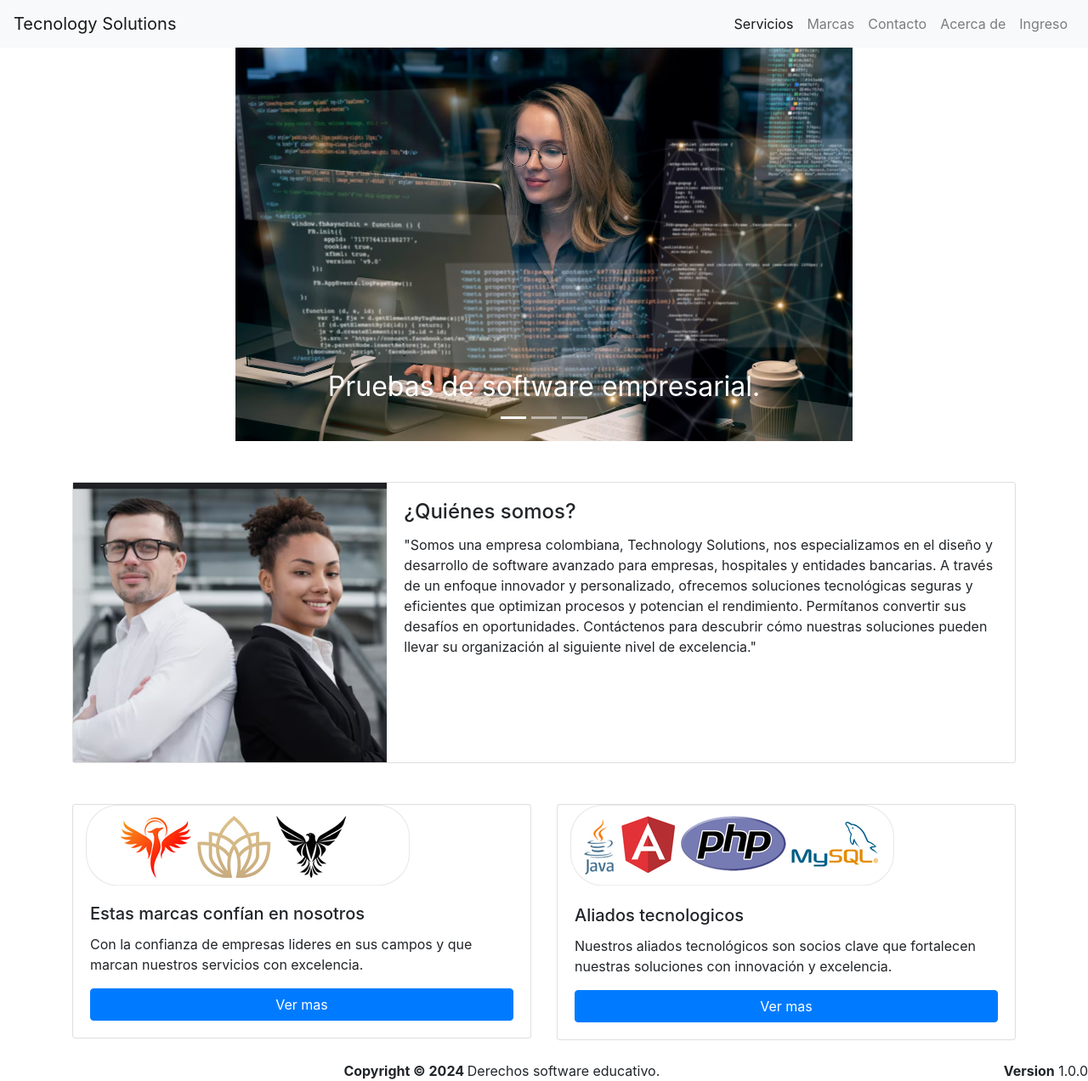
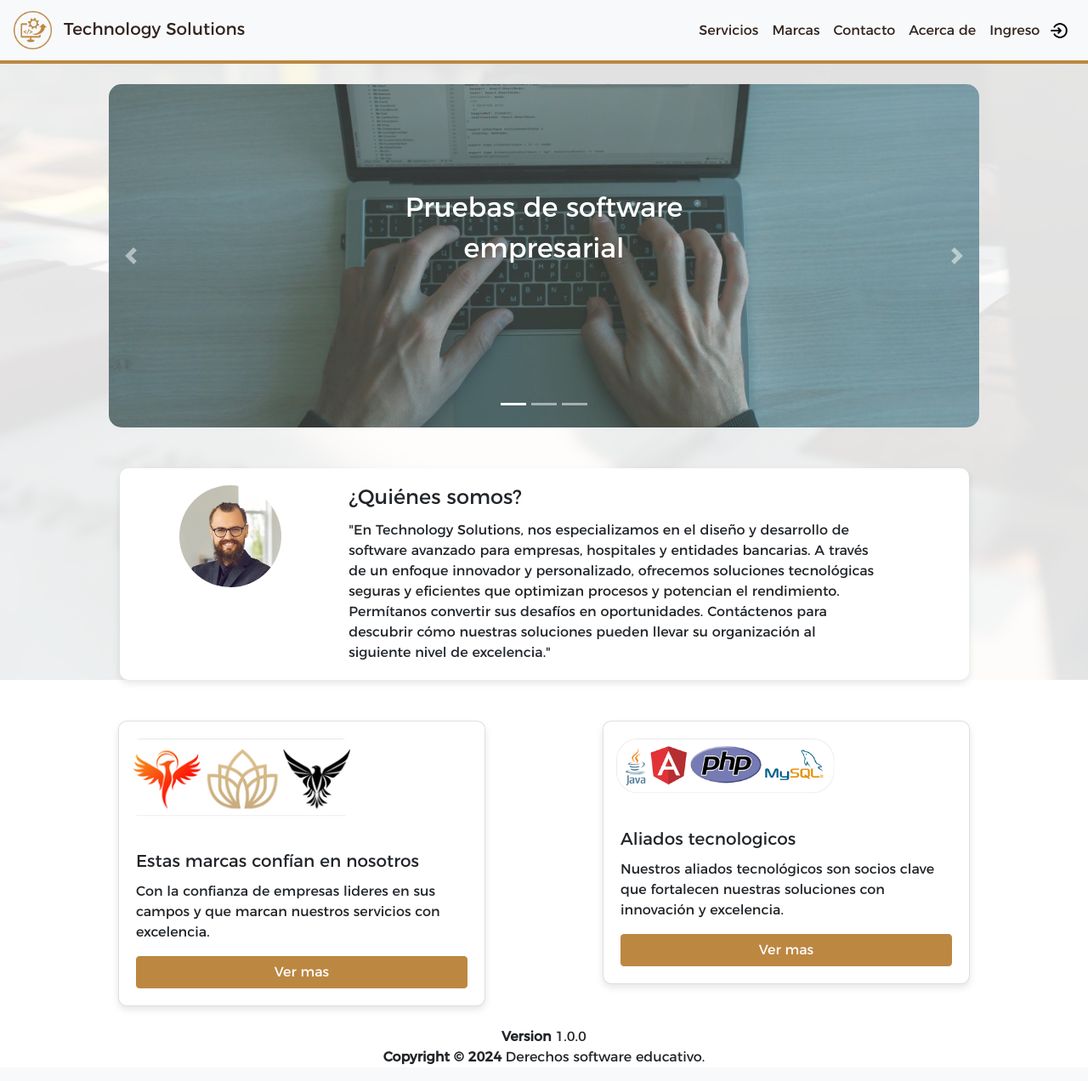
Before and after one commit to JhonnLeal/FrontEnd_poli, a PHP site: page /vistas/Home/ in a window 1280 px wide. Shown: the whole page at 85% size. Run offline with PHP 8.4, Linux system fonts and the light colour scheme; some libraries are stand-ins or nearby versions.

Commit message:
Add files via upload

```diff
--- a/estructura/header.php
+++ b/estructura/header.php
@@ -1,32 +1,22 @@
 <!DOCTYPE html>
 <html lang="es">
+
 <head>
     <meta charset="UTF-8">
     <meta name="viewport" content="width=device-width, initial-scale=1.0">
     <title>Tecnology Solutions</title>
-
     <link rel="stylesheet" href="https://cdn.jsdelivr.net/npm/bootstrap@4.6.2/dist/css/bootstrap.min.css" integrity="sha384-xOolHFLEh07PJGoPkLv1IbcEPTNtaed2xpHsD9ESMhqIYd0nLMwNLD69Npy4HI+N" crossorigin="anonymous">
-
-    <link href="
-    https://cdn.jsdelivr.net/npm/bootstrap-select@1.13.18/dist/css/bootstrap-select.min.css
-    " rel="stylesheet">
-    <!-- <link rel="stylesheet" href="https://cdn.jsdelivr.net/npm/bootstrap-select@1.13.14/dist/css/bootstrap-select.min.css"> -->
     <link rel="stylesheet" href="../../public/style/style.css">
-    <link rel="stylesheet" href="../../public/archivos/css/font-awesome.css">
-    <link rel="stylesheet" href="../../public/archivos/css/AdminLTE.min.css">
-    <link rel="stylesheet" href="../../public/archivos/css/_all-skins.min.css">
-    <link rel="apple-touch-icon" href="../../public/archivos/img/apple-touch-icon.png">
-    <link rel="shortcut icon" href="../../public/archivos/img/favicon.ico">
+    <link rel="shortcut icon" href="../../public/img/icon.png">
 
 
     <!-- <link rel="stylesheet" href="https://cdn.datatables.net/2.0.3/css/dataTables.dataTables.min.css"> -->
     <script src="https://code.jquery.com/jquery-3.6.0.min.js"></script>
     <link rel="stylesheet" href="https://cdn.datatables.net/1.11.6/css/jquery.dataTables.min.css">
 
-    <!-- <link rel="stylesheet" type="text/css" href="../../public/archivos/css/bootstrap-select.min.css"> -->
 
-    <link rel="stylesheet" href="https://cdn.jsdelivr.net/npm/bootstrap-icons@1.11.3/font/bootstrap-icons.min.css">
-    <link rel="stylesheet" href="https://stackpath.bootstrapcdn.com/bootstrap/4.5.2/css/bootstrap.min.css">
+    <script src="https://cdn.jsdelivr.net/npm/jquery@3.5.1/dist/jquery.slim.min.js" integrity="sha384-DfXdz2htPH0lsSSs5nCTpuj/zy4C+OGpamoFVy38MVBnE+IbbVYUew+OrCXaRkfj" crossorigin="anonymous"></script>
+    <script src="https://cdn.jsdelivr.net/npm/bootstrap@4.6.2/dist/js/bootstrap.bundle.min.js" integrity="sha384-Fy6S3B9q64WdZWQUiU+q4/2Lc9npb8tCaSX9FK7E8HnRr0Jz8D6OP9dO5Vg3Q9ct" crossorigin="anonymous"></script>
 </head>
 
 <body>
--- a/estructura/nav.php
+++ b/estructura/nav.php
@@ -1,13 +1,12 @@
-<nav class="navbar navbar-expand-lg navbar-light bg-light">
-  <a class="navbar-brand" href="#">Tecnology Solutions</a>
-  <button class="navbar-toggler" type="button" data-toggle="collapse" data-target="#navbarSupportedContent" aria-controls="navbarSupportedContent" aria-expanded="false" aria-label="Toggle navigation">
-    <span class="navbar-toggler-icon"></span>
-  </button>
-
-  <div class="collapse navbar-collapse" id="navbarSupportedContent">
-    <ul class="navbar-nav ml-auto"> <!-- Cambiado mr-auto a ml-auto para alinear a la derecha -->
-      <li class="nav-item active">
-        <a class="nav-link" href="../../vistas/admin/">Servicios <span class="sr-only">(current)</span></a>
+<nav class="navbar navbar-expand-lg navbar-light bg-light custom-navbar">
+  <a class="navbar-brand" href="#">
+    <img src="../../public/img/icon.png" style="width: 45px; height: 45px; margin-right: 8px;">
+    Technology Solutions
+  </a>
+  <div class="collapse navbar-collapse">
+    <ul class="navbar-nav ml-auto">
+      <li class="nav-item">
+        <a class="nav-link" href="../../vistas/admin/">Servicios</a>
       </li>
       <li class="nav-item">
         <a class="nav-link" href="#">Marcas</a>
@@ -19,22 +18,53 @@
         <a class="nav-link" href="#">Acerca de</a>
       </li>
       <li class="nav-item">
-        <a class="nav-link" href="../../vistas/login.html">Ingreso</a>
+        <a class="nav-link" href="../../vistas/login.html">
+          Ingreso <img src="../../public/img/log1.png" class="icono-ingreso" style="width: 20px; height: 20px; margin-left: 8px;" alt="Icono de ingreso"> <!-- Icono después del texto -->
+        </a>
       </li>
-<!--       <li class="nav-item dropdown">
-        <a class="nav-link dropdown-toggle" href="#" role="button" data-toggle="dropdown" aria-expanded="false">
-          Contacto
-        </a>
-        <div class="dropdown-menu">
-          <a class="dropdown-item" href="#">Acerca de</a>
-          <a class="dropdown-item" href="#">Ingreso</a>
-          <div class="dropdown-divider"></div>
-          <a class="dropdown-item" href="#">Something else here</a>
-        </div>
-      </li> -->
-<!--       <li class="nav-item">
-        <a class="nav-link disabled">Disabled</a>
-      </li> -->
     </ul>
   </div>
 </nav>
+
+
+<style>
+  .custom-navbar {
+    border-bottom: 4px solid #BC8741;
+    /* Línea inferior */
+  }
+
+  .navbar-brand img {
+    vertical-align: middle;
+    /* Alinea el icono con el texto */
+  }
+
+  /* --------------------------------------------- */
+  .nav-link {
+    color: #31241E !important;
+  }
+
+  .navbar-brand {
+    color: #31241E !important;
+  }
+
+  .nav-item .nav-link:hover {
+    color: #BC8741 !important;
+    /* Cambia el color del texto al pasar el mouse, asegurándote de que sobrescriba el estilo de Bootstrap */
+    transition: color 0.3s ease;
+    /* Transición suave del color */
+  }
+
+  /* Estilo para la imagen inicial */
+  .icono-ingreso {
+    width: 20px;
+    height: 20px;
+    transition: 0.3s ease;
+    /* Transición suave para el cambio de imagen */
+  }
+
+  /* Cambiar la imagen cuando se hace hover sobre el enlace */
+  .nav-item .nav-link:hover .icono-ingreso {
+    /* Cambia la imagen cuando se hace hover */
+    content: url('../../public/img/log2.png');
+  }
+</style>
--- a/public/style/style.css
+++ b/public/style/style.css
@@ -1,6 +1,46 @@
-.white{
-    color:#000;
-    background-color:#fff;
+@font-face {
+  font-family: 'montserrat';
+  /* Nombre que asignarás a la fuente */
+  src: url('/public/fonts/Montserrat-Regular.otf') format('truetype');
+  /* Ruta al archivo de la fuente */
+  font-weight: normal;
+  font-style: normal;
+}
+
+@font-face {
+  font-family: 'monbold';
+  src: url('fonts/mi_fuente_bold.ttf') format('truetype');
+  font-weight: bold;
+}
+
+
+/* fondo */
+
+body::before {
+  content: "";
+  position: fixed; /* Fija el pseudo-elemento en el fondo */
+  top: 0;
+  left: 0;
+  width: 100%;
+  height: 100%;
+  background-image: url('../../public/img/fondo.jpg'); /* Ruta de la imagen de fondo */
+  background-size: cover; /* Asegura que la imagen cubra todo el contenedor */
+  background-position: center; /* Centra la imagen */
+  background-repeat: no-repeat; /* Evita que la imagen se repita */
+  opacity: 0.12; /* Aplica la transparencia deseada */
+  z-index: -1; /* Asegura que la imagen esté detrás del contenido */
+}
+
+
+/* Establecer la fuente global */
+body {
+  font-family: 'montserrat', sans-serif;
+  /* Aplica la fuente personalizada */
+}
+
+.white {
+  color: #000;
+  background-color: #fff;
 }
 
 .btn-facebook {
@@ -37,16 +77,50 @@
   background-color: #0d2456 \9 !important;
 }
 
+/* carousel */
+
+
+/* Ajustar el tamaño del carrusel */
+.carousel {
+  width: 80%;
+  /* Ajusta el ancho del carrusel según tus necesidades */
+  max-width: 1300px;
+  /* Establece un ancho máximo si es necesario */
+  margin: 0 auto;
+  /* Centra el carrusel horizontalmente */
+}
+
+/* Redondear los bordes de las imágenes del carrusel */
+.carousel-inner img {
+  width: 100%;
+  /* Asegura que la imagen ocupe el 100% del contenedor */
+  height: auto;
+  /* Mantiene la proporción de la imagen */
+  border-radius: 15px;
+  /* Aplica bordes redondeados */
+}
+
+/* Opcional: ajustar los controles del carrusel para que se vean bien */
+.carousel-control-prev,
+.carousel-control-next {
+  width: 5%;
+  /* Ajusta el ancho de los controles */
+  height: 100%;
+  /* Asegura que los controles cubran la altura del carrusel */
+}
+
 
 .carousel-inner {
   text-align: center;
 }
+
 .carousel-item img {
   display: block;
   margin: 0 auto;
   max-width: 100%;
   height: auto;
 }
+
 .carousel-control-prev,
 .carousel-control-next {
   width: 5%;
@@ -54,24 +128,78 @@
 
 .carousel-caption {
   position: absolute;
-      bottom: 20px;
-      left: 50%;
-/*      transform: translateX(-50%);*/
-      text-align: center;
-      color: white;
-      background: rgba(0, 0, 0, 0);
-      padding: 10px;
-      border-radius: 10px;
-      font-size: 2rem;
+  top: 50%; /* Ajusta la posición vertical */
+  left: 50%; /* Ajusta la posición horizontal */
+  transform: translate(-50%, -50%); /* Centra el texto en ambas direcciones */
+  text-align: center; /* Alinea el texto al centro */
+  color: white; /* Color del texto */
+  /* background: rgba(0, 0, 0, 0.5); Fondo semitransparente para mejorar la legibilidad del texto */
+  padding: 10px; /* Espaciado alrededor del texto */
+  border-radius: 10px; /* Bordes redondeados del fondo */
+  font-size: 2rem; /* Tamaño de fuente */
 }
 
 
-    .card-img-left {
-      width: 100%; /* Ajusta el ancho de la imagen si es necesario */
-      height: auto; /* Mantiene la proporción de la imagen */
+/* quienesomos */
+
+.cardinfo {
+  width: 90%; /* Ajusta el ancho del card */
+  max-width: 1300px; /* Establece un ancho máximo */
+  margin: 0 auto; /* Centra el card horizontalmente */
+  border-radius: 10px; /* Redondea los bordes de la tarjeta */
+  box-shadow: 0 4px 8px rgba(0, 0, 0, 0.1); /* Añade una sombra sutil */
+  background-color: white;
 }
+
+/* Opcional: redondear los bordes de la imagen */
+.cardinfo-img-left {
+  border-radius: 50%; /* Hace la imagen circular */
+  width: 120px; /* Tamaño específico de la imagen, ajusta según tus necesidades */
+  height: 120px; /* Asegura que la altura sea igual al ancho para mantener la forma circular */
+  object-fit: cover; /* Asegura que la imagen se ajuste bien dentro del contenedor circular */
+  margin: 70px; /* Ajusta el margen alrededor de la imagen */
+  margin-top: 20px; /* Reduce el espacio en la parte superior de la imagen */
+}
+
+.col-md-4 {
+  display: flex; /* Usa flexbox para alinear la imagen verticalmente */
+  align-items: flex-start; /* Alinea la imagen en la parte superior de la columna */
+  padding: 15px; /* Añade espacio alrededor del contenido de la columna */
+}
+
 .card-body {
   display: flex;
   flex-direction: column;
   justify-content: center;
 }
+
+
+  /* Estilo para las tarjetas */
+.card{
+  width: 80%; /* Ajusta el ancho del card */
+  max-width: 1300px; /* Establece un ancho máximo */
+  margin: 0 auto; /* Centra el card horizontalmente */
+  border-radius: 10px; /* Redondea los bordes de la tarjeta */
+  box-shadow: 0 4px 8px rgba(0, 0, 0, 0.1); /* Añade una sombra sutil */
+  overflow: hidden; /* Asegura que el contenido no sobresalga */
+}
+
+/* Estilo para las imágenes centradas dentro de las tarjetas */
+.card-img-center {
+  display: block; /* Hace que la imagen se comporte como un bloque */
+  margin: 20px auto; /* Centra la imagen horizontalmente y añade espacio alrededor */
+  max-width: 100%; /* Asegura que la imagen no se expanda más allá de su contenedor */
+  height: auto; /* Mantiene la proporción de la imagen */
+  border-radius: 10px; /* Redondea los bordes de la imagen */
+}
+
+/* Estilo para los botones primary */
+.btn-primary {
+  background-color: #BC8741; /* Color de fondo del botón */
+  border-color: #BC8741; /* Color del borde del botón */
+}
+
+.btn-primary:hover {
+  background-color: #a3743b; /* Color de fondo al pasar el mouse sobre el botón */
+  border-color: #a3743b; /* Color del borde al pasar el mouse sobre el botón */
+}
--- a/vistas/Home/index.php
+++ b/vistas/Home/index.php
@@ -3,6 +3,7 @@
 include '../../estructura/nav.php';
 ?>
 
+<br>
 <div id="carouselExampleIndicators" class="carousel slide" data-ride="carousel">
   <ol class="carousel-indicators">
     <li data-target="#carouselExampleIndicators" data-slide-to="0" class="active"></li>
@@ -11,21 +12,21 @@
   </ol>
   <div class="carousel-inner">
     <div class="carousel-item active">
-      <img src="../../public/img/Screenshot_1.png" alt="...">
+      <img src="../../public/img/1.jpg" alt="...">
       <div class="carousel-caption">
-        Pruebas de software empresarial.
+        Pruebas de software empresarial
       </div>
     </div>
     <div class="carousel-item">
-      <img src="../../public/img/Screenshot_2.png" class="d-block w-10" alt="...">
+      <img src="../../public/img/1.jpg" class="d-block w-10" alt="...">
       <div class="carousel-caption" style="align-content: center;">
-        Software a la medida de su empresa.
+        Software a la medida de su empresa
       </div>
     </div>
     <div class="carousel-item">
-      <img src="../../public/img/Screenshot_3.png" class="d-block w-10" alt="...">
+      <img src="../../public/img/1.jpg" class="d-block w-10" alt="...">
       <div class="carousel-caption">
-        Expertos es soluciones.
+        Expertos es soluciones
       </div>
     </div>
   </div>
@@ -42,17 +43,17 @@
 <div class="container mt-5">
   <div class="row">
     <div class="col-12">
-      <div class="card">
+      <div class="cardinfo">
         <div class="row no-gutters">
-          <div class="col-md-4">
-            <img src="../../public/img/ceo.png" class="card-img-left" alt="Card image cap">
+          <div class="col-md-3">
+            <img src="../../public/img/ceo.jpg" class="cardinfo-img-left" alt="Card image cap">
           </div>
           <div class="col-md-8">
             <div class="card-body">
               <h4 class="card-title">¿Quiénes somos?</h4>
-              <p class="card-text">"Somos una empresa colombiana, Technology Solutions, nos especializamos en el diseño y desarrollo de software avanzado para empresas, hospitales y entidades bancarias. A través de un enfoque innovador y personalizado, ofrecemos soluciones tecnológicas seguras y eficientes que optimizan procesos y potencian el rendimiento.
-              Permítanos convertir sus desafíos en oportunidades. Contáctenos para descubrir cómo nuestras soluciones pueden llevar su organización al siguiente nivel de excelencia."</p>
-              <!-- <a href="#" class="btn btn-primary">Go somewhere</a> -->
+              <p class="card-text">"En Technology Solutions, nos especializamos en el diseño y desarrollo de software avanzado para empresas, hospitales y entidades bancarias. A través de un enfoque innovador y personalizado, ofrecemos soluciones tecnológicas seguras y eficientes que optimizan procesos y potencian el rendimiento.
+
+                Permítanos convertir sus desafíos en oportunidades. Contáctenos para descubrir cómo nuestras soluciones pueden llevar su organización al siguiente nivel de excelencia."</p>
             </div>
           </div>
         </div>
@@ -65,8 +66,8 @@
   <div class="row">
     <div class="col-sm-6">
       <div class="card">
-        <div class="col-md-6">
-          <img src="../../public/img/marcas.png" class="card-img-center" alt="Card image cap">
+        <div class="col-md-8">
+          <img src="../../public/img/marcas.png" class="card-img-center">
         </div>
         <div class="card-body">
           <h5 class="card-title">Estas marcas confían en nosotros</h5>
@@ -77,8 +78,8 @@
     </div>
     <div class="col-sm-6">
       <div class="card">
-        <div class="col-md-6">
-          <img src="../../public/img/leng.png" class="card-img-center" alt="Card image cap">
+        <div class="col-md-8">
+          <img src="../../public/img/leng.png" class="card-img-center">
         </div>
         <div class="card-body">
           <h5 class="card-title">Aliados tecnologicos</h5>
```
Also changed, not shown: controladores/login.php (line endings or trailing spaces), estructura/footer.php (line endings or trailing spaces), index.php (line endings or trailing spaces), public/fonts/Montserrat-Bold.otf (added), public/fonts/Montserrat-Regular.otf (added), public/img/1.JPG (added), public/img/ceo.jpg (added), public/img/fondo.jpg (added), public/img/icon.png (added), public/img/log1.png (added), public/img/log2.png (added), public/img/marcas.png, vistas/login.html (line endings or trailing spaces), vistas/registro/index.php (line endings or trailing spaces). Lines whose indentation alone changed are shown as unchanged.
